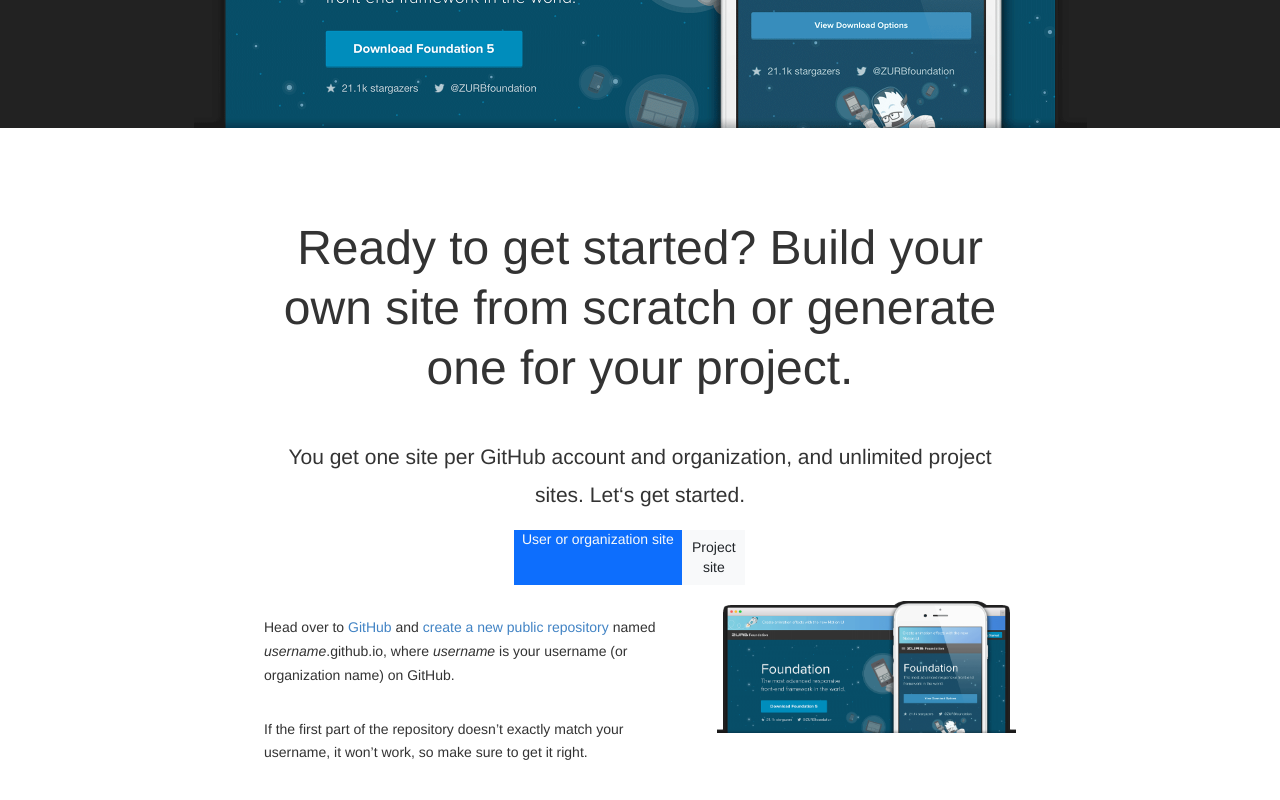
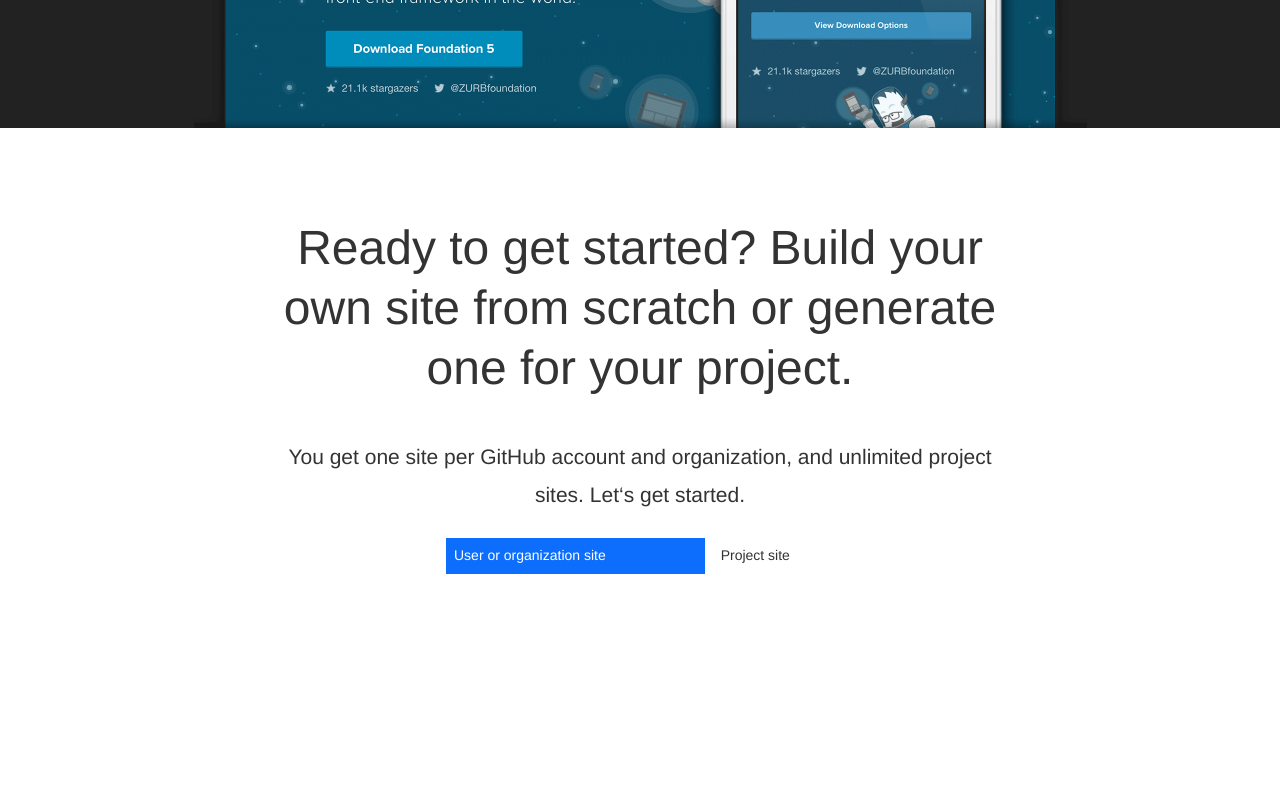
Before and after one commit to andrijaJ01/github-pages-clone, a React (Create React App) app: page / in a window 1280 px wide. Shown: the part 580-1380 px from the top of the page. After the commit the page ends 1210 px from the top, so only its background shows below. Built offline with nearby package versions, Linux system fonts and the light colour scheme.

Commit message:
Fixed the style of TutorialSection component

```diff
--- a/src/components/Tutorial/index.jsx
+++ b/src/components/Tutorial/index.jsx
@@ -1,50 +1,53 @@
-import React, { useState } from 'react';
-import { Row, Col } from 'react-bootstrap';
-import 'bootstrap/dist/css/bootstrap.min.css';
-import './style.scss';
-import { Link } from 'react-router-dom';
-import QuestionTabsSection from './QuestionsTab';
+import React, { useState } from "react";
+import { Row, Col } from "react-bootstrap";
+import QuestionTabsSection from "./QuestionsTab";
 
 const TutorialSection = () => {
-  const [activeRow, setActiveRow] = useState('user-site');
+    const [activeRow, setActiveRow] = useState("user-site");
 
     const handleRowChange = (rowId) => {
         setActiveRow(rowId);
     };
 
     return (
-    <section className='w-80'>
-      <Row className="gx-0">
+        <section className="mb-5">
+            <Row>
                 <Col>
-          <h1>Ready to get started? Build your own site from scratch or generate one for your project.</h1>
-          <h2>You get one site per GitHub account and organization, and unlimited project sites. Let‘s get started.</h2>
+                    <h1>
+                        Ready to get started? Build your own site from scratch
+                        or generate one for your project.
+                    </h1>
+                    <h2>
+                        You get one site per GitHub account and organization,
+                        and unlimited project sites. Let‘s get started.
+                    </h2>
                 </Col>
             </Row>
-      <Row className="text-center justify-content-center align-items-center my-3 gx-0">
-        <Col xs="auto" className="d-flex justify-content-center align-items-center">
-          <Row className="gx-0">
-            <Col md={8} xs={8} className={`d-inline-block fs-15px bg-primary ${activeRow === 'user-site' ? 'selected' : ''}`} onClick={() => handleRowChange('user-site')}>
-              <Link to="#user-site" className="lh-1em p-2 position-relative text-light">User or organization site</Link>
+            <Row className="my-3 align-items-center">
+                {/* <Row>
+            <Col md={8} xs={8} className={`align-items-center bg-primary ${activeRow === 'user-site' ? 'selected' : ''}`} onClick={() => handleRowChange('user-site')}>
+              <Link to="#user-site" className="lh-1em p-2 position-relatilasve text-light">User or organization site</Link>
             </Col>
             <Col md={3} xs={3} className={`d-inline-block p-2 fs-15px bg-light ${activeRow === 'project-site' ? 'selected' : ''}`} onClick={() => handleRowChange('project-site')}>
               <Link to="#project-site" className="lh-1em position-relative text-dark">Project site</Link>
             </Col>
-          </Row>
+          </Row> */}
+                <Col md={3}></Col>
+                <Col md={4} className={`bg-primary p-2 text-white`}>
+                    User or organization site
                 </Col>
+                <Col className={`p-3`}>Project site</Col>
+                <Col md={3}></Col>
             </Row>
 
-      {activeRow === 'user-site' && (
+            {/* {activeRow === "user-site" && (
                 <Row>
                     <QuestionTabsSection />
                 </Row>
             )}
-      {activeRow === 'project-site' && (
-        <Row>
-
-        </Row>
-      )}
+            {activeRow === "project-site" && <Row></Row>} */}
         </section>
     );
-}
+};
 
 export default TutorialSection;
```
Lines whose indentation alone changed are shown as unchanged.
